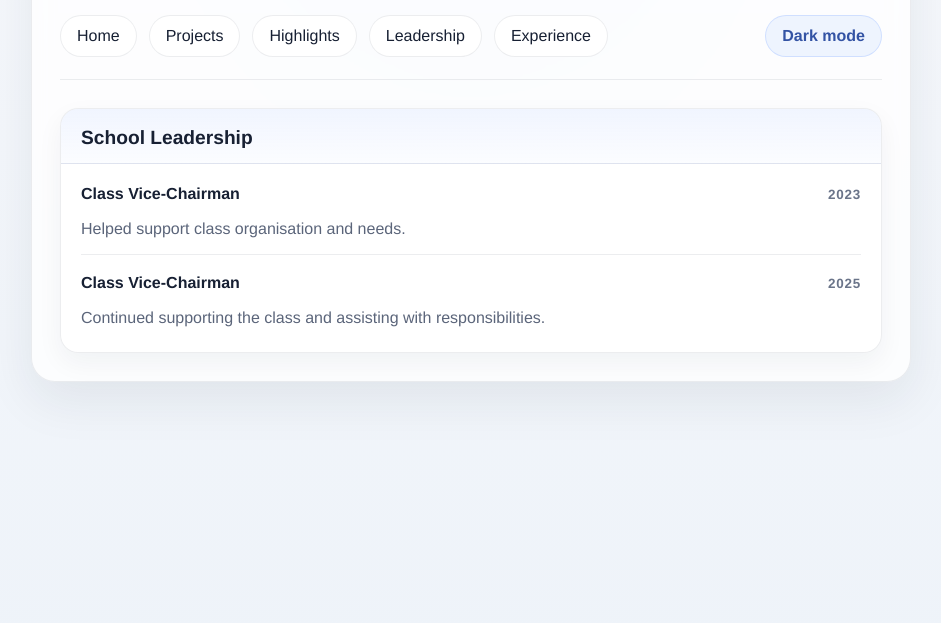
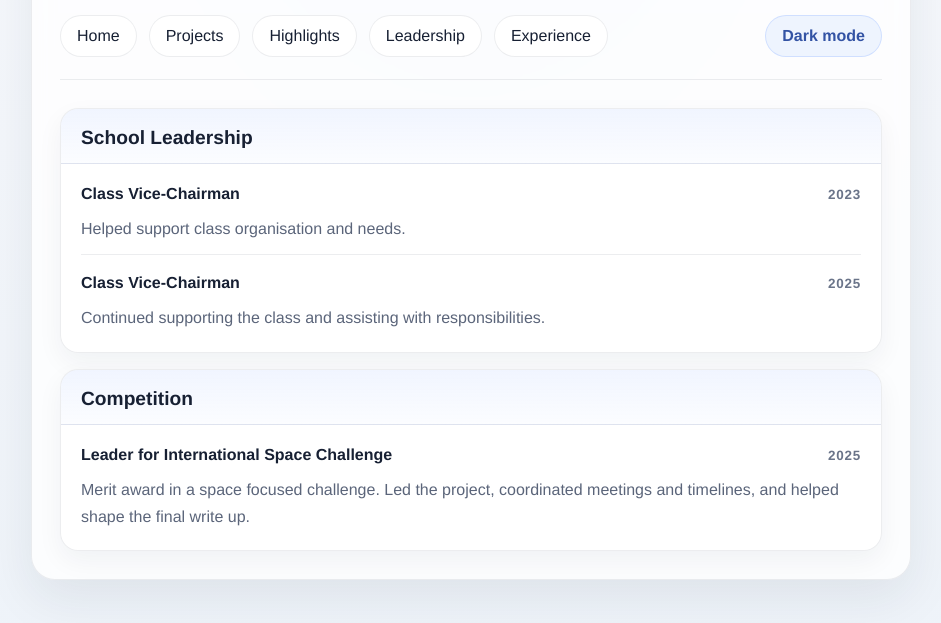
Before and after one commit to chualimingethan/portfolio, a plain HTML site: page leadership.html in a window 1280 px wide. Shown: the part 177-800 px from the top of the page, without its empty margins (169-1110 px from the left). Drawn offline with Linux system fonts and the light colour scheme.

Commit message:
Add files via upload

```diff
--- a/leadership.html
+++ b/leadership.html
@@ -50,6 +50,19 @@
           </article>
         </div>
       </section>
+
+      <section class="card">
+        <h3>Competition</h3>
+        <div class="achievement-list">
+          <article class="achievement-item">
+            <div class="achievement-head">
+              <p class="achievement-title">Leader for International Space Challenge</p>
+              <span class="achievement-year">2025</span>
+            </div>
+            <p class="achievement-desc">Merit award in a space focused challenge. Led the project, coordinated meetings and timelines, and helped shape the final write up.</p>
+          </article>
+        </div>
+      </section>
     </div>
 
   </div>
```
